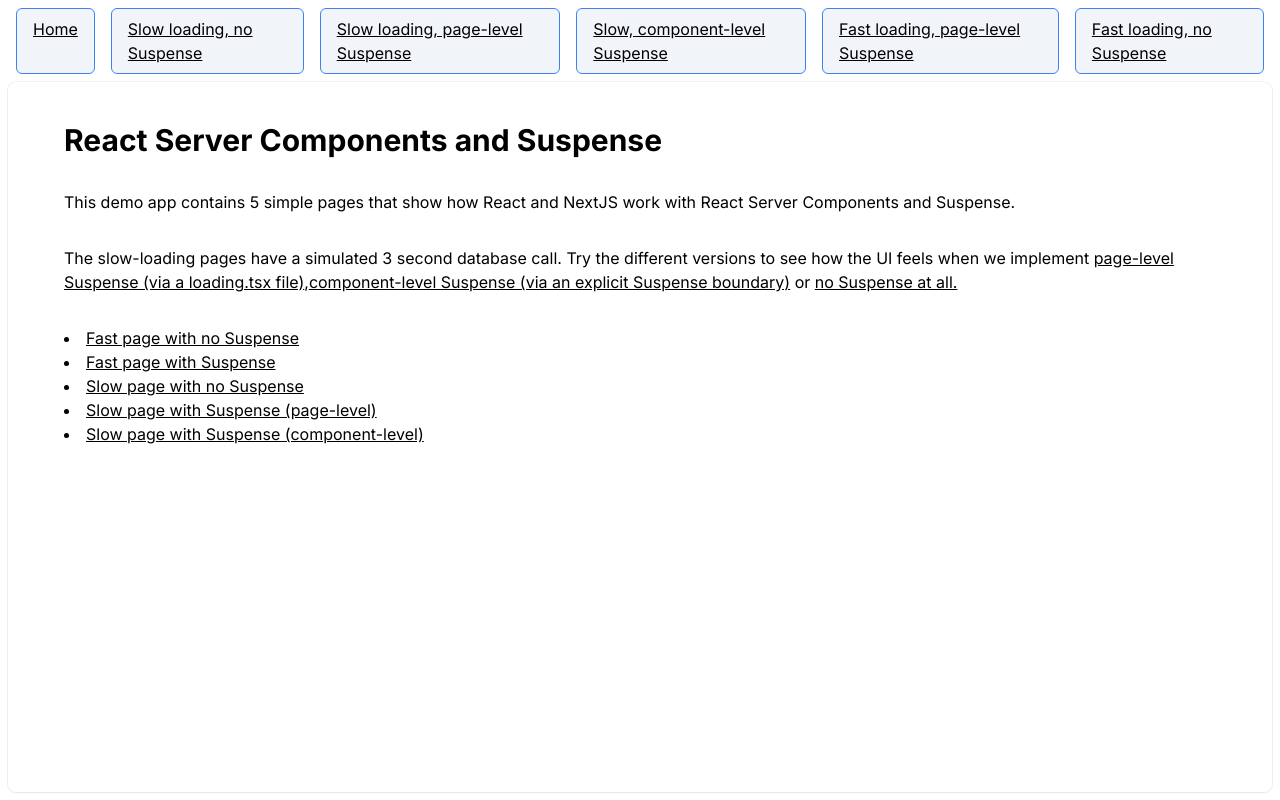
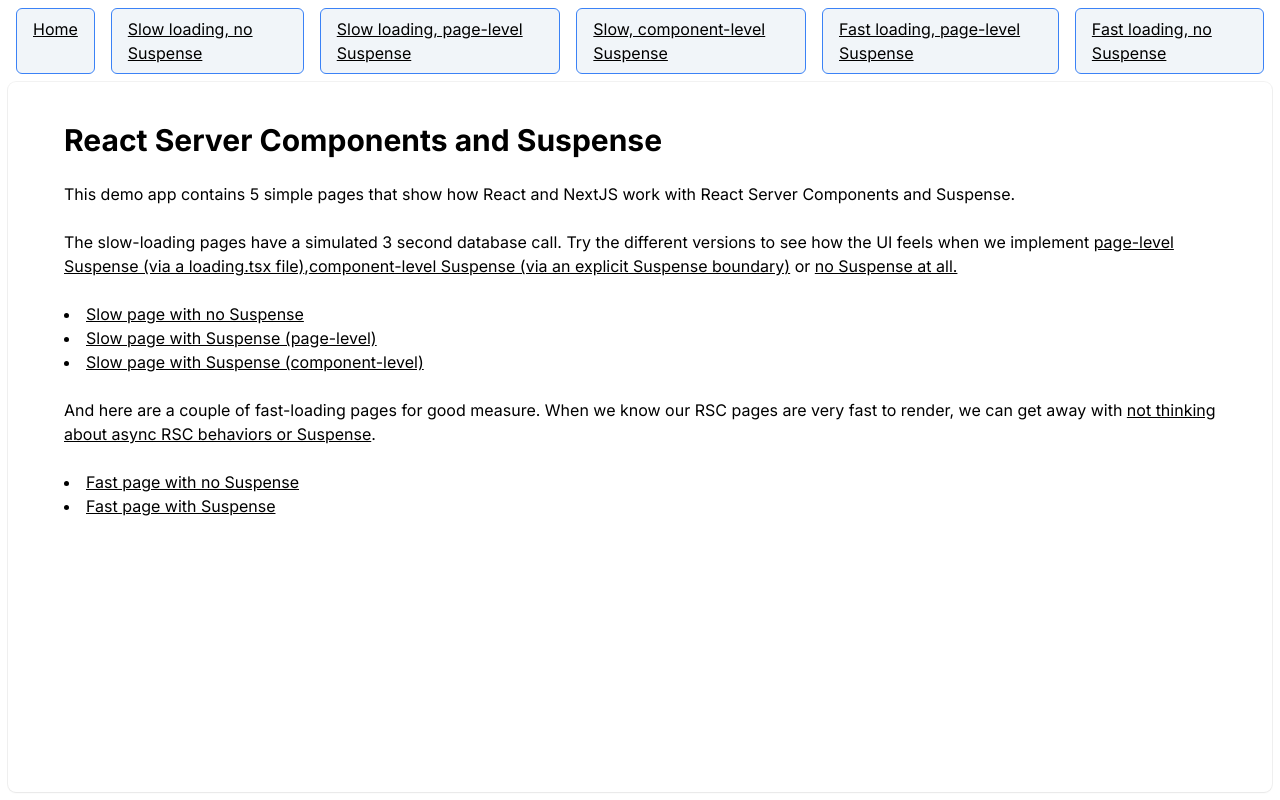
Before and after one commit to Raulif/rsc-suspense, a Next.js app: page / in a window 1280 px wide. Built offline with nearby package versions, Linux system fonts and the light colour scheme.

Commit message:
README updates

```diff
--- a/app/fast/suspense/page.tsx
+++ b/app/fast/suspense/page.tsx
@@ -16,7 +16,7 @@
           <AddDeviceButton />
         </div>
       </div>
-      {devices.length ? <DevicesTable devices={devices} /> : null}
+      <DevicesTable devices={devices} />
       <p>
         This screen uses a page-level Suspense boundary (via loading.tsx), but the data loading is so fast you probably
         didn&apos;t notice it unless you were looking hard and got lucky with the timing. Pages that consistently load
--- a/app/page.tsx
+++ b/app/page.tsx
@@ -1,6 +1,6 @@
 export default function Home() {
   return (
-    <div className="flex flex-col gap-8">
+    <div className="flex flex-col gap-6">
       <h1 className="text-3xl font-bold">React Server Components and Suspense</h1>
       <p>
         This demo app contains 5 simple pages that show how React and NextJS work with React Server Components and
@@ -14,12 +14,6 @@
       </p>
       <ul>
         <li>
-          <a href="/fast/no-suspense">Fast page with no Suspense</a>
-        </li>
-        <li>
-          <a href="/fast/suspense">Fast page with Suspense</a>
-        </li>
-        <li>
           <a href="/slow/no-suspense">Slow page with no Suspense</a>
         </li>
         <li>
@@ -29,6 +23,23 @@
           <a href="/slow/component-suspense">Slow page with Suspense (component-level)</a>
         </li>
       </ul>
+
+      <p>
+        And here are a couple of fast-loading pages for good measure. When we know our RSC pages are very fast to
+        render, we can get away with{" "}
+        <a href="https://edspencer.net/2024/06/18/understanding-react-server-components-and-suspense">
+          not thinking about async RSC behaviors or Suspense
+        </a>
+        .
+      </p>
+      <ul>
+        <li>
+          <a href="/fast/no-suspense">Fast page with no Suspense</a>
+        </li>
+        <li>
+          <a href="/fast/suspense">Fast page with Suspense</a>
+        </li>
+      </ul>
     </div>
   );
 }
```
Also changed, not shown: 1 other file (tests, documents, lock files or other folders).
